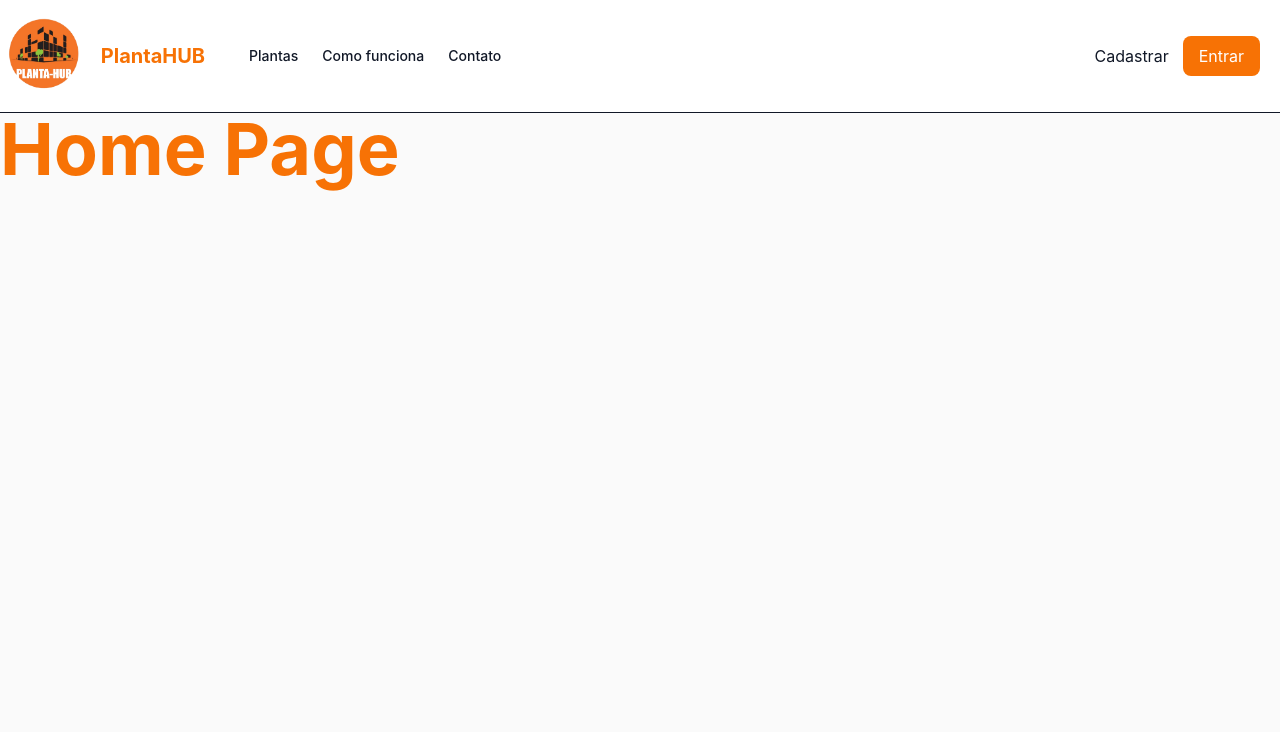
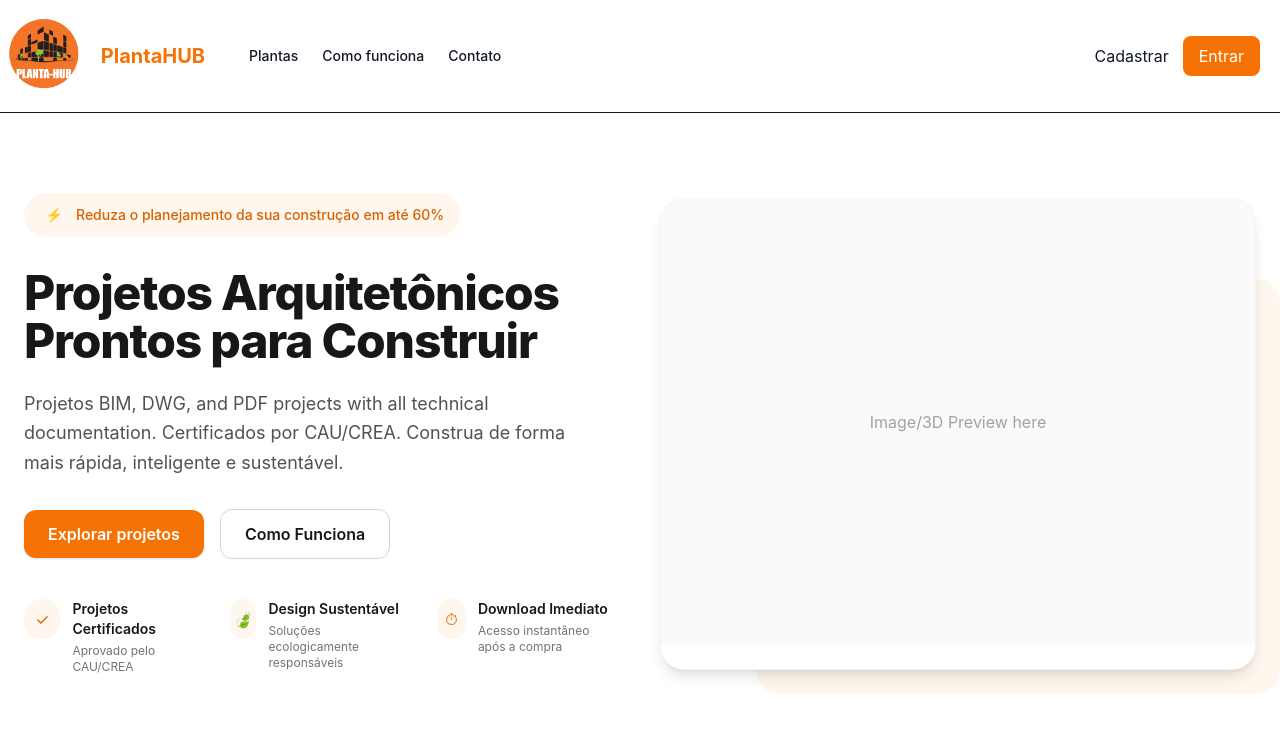
Before and after one commit to Chamfrado/PlantaHUB, a React (Vite) app in the folder apps/web/plantahub-web/: page / in a window 1280 px wide. Shown: the top 732 px of the page. Built offline with nearby package versions, Linux system fonts and the light colour scheme.

Commit message:
feat: :sparkles: Hero
Adding new Feature - Hero in home page

```diff
--- /dev/null
+++ b/apps/web/plantahub-web/src/components/home/Hero.tsx
@@ -0,0 +1,142 @@
+type HeroProps = {
+  title?: string;
+  subtitle?: string;
+  primaryCtaText?: string;
+  secondaryCtaText?: string;
+  onPrimaryClick?: () => void;
+  onSecondaryClick?: () => void;
+  imageSrc?: string;
+};
+
+export default function Hero({
+  title = 'Projetos Arquitetônicos\nProntos para Construir',
+  subtitle = 'Projetos BIM, DWG, and PDF projects with all technical documentation. Certificados por CAU/CREA. Construa de forma mais rápida, inteligente e sustentável.',
+  primaryCtaText = 'Explorar projetos',
+  secondaryCtaText = 'Como Funciona',
+  onPrimaryClick,
+  onSecondaryClick,
+  imageSrc,
+}: HeroProps) {
+  return (
+    <section className="bg-white">
+      <div className="max-w-7xl mx-auto px-6 py-14 md:py-20">
+        <div className="grid md:grid-cols-2 gap-10 items-center">
+          {/* LEFT */}
+          <div>
+            {/* badge */}
+            <div className="inline-flex items-center gap-2 rounded-full bg-orange-50 px-4 py-2 text-sm font-medium text-primary-600">
+              <span className="inline-flex h-7 w-7 items-center justify-center rounded-full text-white">
+                ⚡
+              </span>
+              Reduza o planejamento da sua construção em até 60%
+            </div>
+
+            {/* title */}
+            <h1 className="mt-8 text-4xl md:text-5xl font-extrabold tracking-tight text-neutral-900 whitespace-pre-line">
+              {title}
+            </h1>
+
+            {/* subtitle */}
+            <p className="mt-6 text-base md:text-lg leading-relaxed text-neutral-600 max-w-xl">
+              {subtitle}
+            </p>
+
+            {/* CTAs */}
+            <div className="mt-8 flex flex-wrap items-center gap-4">
+              <button
+                onClick={onPrimaryClick}
+                className="px-6 py-3 rounded-xl bg-primary-500 text-white font-semibold shadow-sm hover:bg-primary-600 transition"
+              >
+                {primaryCtaText}
+              </button>
+
+              <button
+                onClick={onSecondaryClick}
+                className="px-6 py-3 rounded-xl border border-neutral-300 bg-white text-neutral-900 font-semibold hover:bg-neutral-50 transition"
+              >
+                {secondaryCtaText}
+              </button>
+            </div>
+
+            {/* mini features */}
+            <div className="mt-10 grid sm:grid-cols-3 gap-6">
+              <FeatureItem
+                title="Projetos Certificados"
+                desc="Aprovado pelo CAU/CREA"
+                icon={
+                  <span className="inline-flex h-10 w-10 items-center justify-center rounded-full bg-orange-50 text-primary-600">
+                    ✓
+                  </span>
+                }
+              />
+              <FeatureItem
+                title="Design Sustentável"
+                desc="Soluções ecologicamente responsáveis"
+                icon={
+                  <span className="inline-flex h-10 w-10 items-center justify-center rounded-full bg-orange-50 text-primary-600">
+                    🍃
+                  </span>
+                }
+              />
+              <FeatureItem
+                title="Download Imediato"
+                desc="Acesso instantâneo após a compra"
+                icon={
+                  <span className="inline-flex h-10 w-10 items-center justify-center rounded-full bg-orange-50 text-primary-600">
+                    ⏱
+                  </span>
+                }
+              />
+            </div>
+          </div>
+
+          {/* RIGHT */}
+          <div className="relative">
+            {/* soft background block (como no print) */}
+            <div className="absolute -right-2 -bottom-3 md:-right-6 md:-bottom-6 h-[88%] w-[88%] rounded-3xl bg-orange-50" />
+
+            {/* image card */}
+            <div className="relative rounded-3xl bg-white shadow-lg border border-neutral-100 overflow-hidden">
+              <div className="aspect-4/3 w-full bg-neutral-50">
+                {imageSrc ? (
+                  <img
+                    src={imageSrc}
+                    alt="Project preview"
+                    className="h-full w-full object-cover"
+                  />
+                ) : (
+                  <div className="h-full w-full flex items-center justify-center text-neutral-400">
+                    Image/3D Preview here
+                  </div>
+                )}
+              </div>
+
+              {/* opcional: pequena “moldura” interna */}
+              <div className="h-6 bg-white" />
+            </div>
+          </div>
+        </div>
+      </div>
+    </section>
+  );
+}
+
+function FeatureItem({
+  title,
+  desc,
+  icon,
+}: {
+  title: string;
+  desc: string;
+  icon: React.ReactNode;
+}) {
+  return (
+    <div className="flex items-start gap-3">
+      {icon}
+      <div>
+        <div className="text-sm font-semibold text-neutral-900">{title}</div>
+        <div className="text-xs text-neutral-500 mt-1">{desc}</div>
+      </div>
+    </div>
+  );
+}
--- a/apps/web/plantahub-web/src/pages/public/Home/Home.tsx
+++ b/apps/web/plantahub-web/src/pages/public/Home/Home.tsx
@@ -1,3 +1,4 @@
+import Hero from '../../../components/home/hero';
 import Header from '../../../components/layout/Header';
 
 export default function Home() {
@@ -5,7 +6,7 @@ export default function Home() {
     <div className="min-h-screen flex flex-col bg-neutral-50">
       <Header />
       <main className="flex-1">
-        <h1 className="text-7xl font-bold text-primary-500">Home Page</h1>
+        <Hero />
       </main>
     </div>
   );
```
